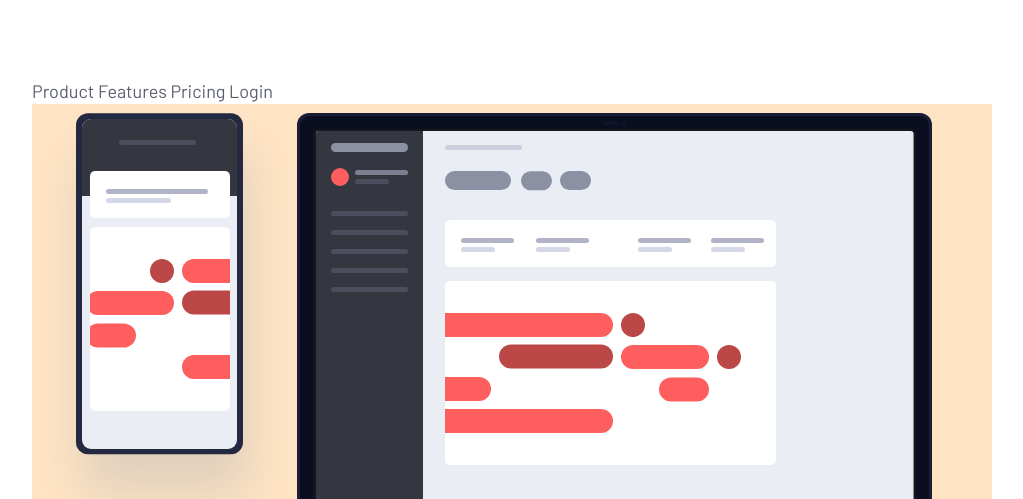
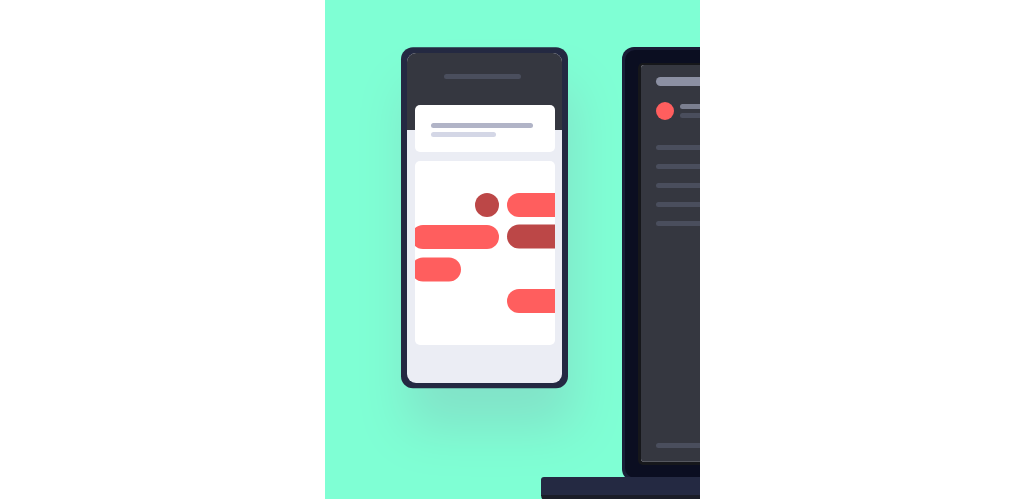
Before and after one commit to teempe/frontend-mentor-project-tracking-intro-component, a website: page index.html in a window 1280 px wide. Shown: the top 499 px of the page, without its empty margins (128-1151 px from the left). Drawn offline with nearby package versions, Linux system fonts and the light colour scheme; files that its build step writes are made by us from their sources.

Commit message:
add container for whole content of the page

```diff
--- a/index.html
+++ b/index.html
@@ -13,10 +13,14 @@
         <title>Frontend Mentor | Project tracking intro component</title>
     </head>
     <body>
-        Product
+        <div class="container">
+            <header class="header">
+                <!-- Product
                 Features
                 Pricing
-        Login
+                Login -->
+            </header>
+
             <main>
                 <section class="intro">
                     <img src="./images/illustration-devices.svg" alt="" class="intro__illustration">
@@ -39,5 +43,6 @@
                     </div>
                 </section>
             </main>
+        </div>
     </body>
 </html>
--- /dev/null
+++ b/sass/layout/_container.scss
@@ -0,0 +1,6 @@
+.container {
+    max-width: 37.5rem;
+    overflow-x: hidden;
+    padding: 3.8rem 3.2rem 9.2rem;
+    background-color: aquamarine;
+}
--- a/sass/main.scss
+++ b/sass/main.scss
@@ -1,4 +1,4 @@
 @import 'base/base';
 @import 'base/typography';
 @import 'components/button';
-@import 'layout/section-intro';
+@import 'layout/container';
```
Lines whose indentation alone changed are shown as unchanged.
